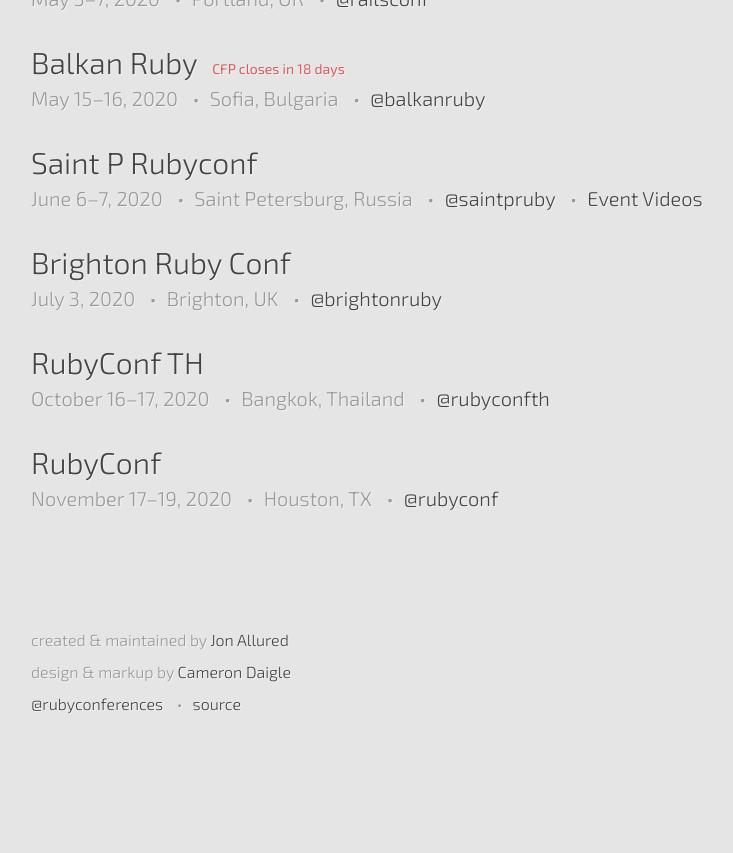
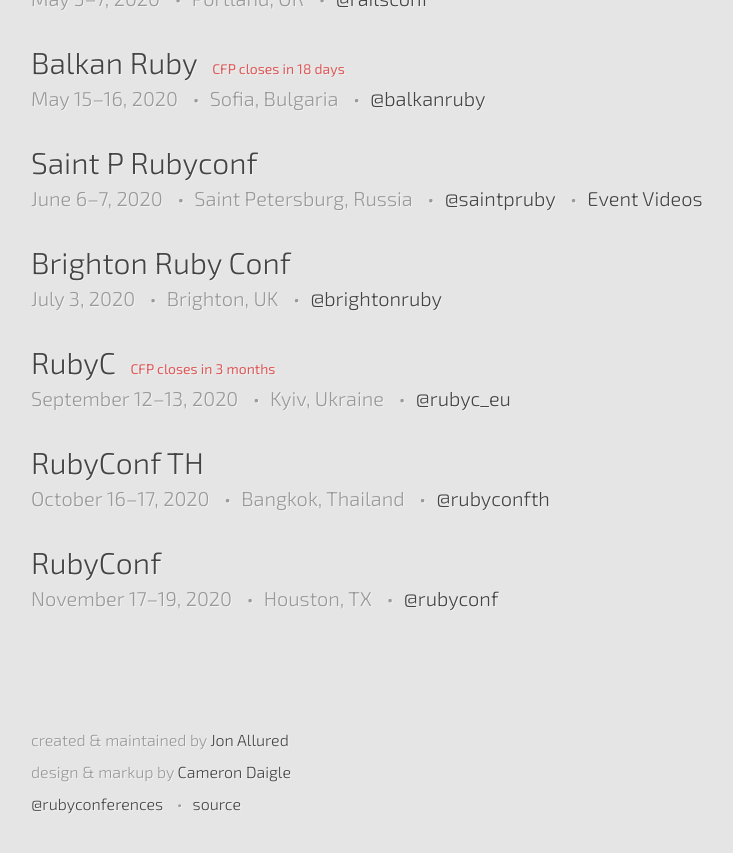
Before and after one commit to ruby-conferences/ruby-conferences.github.io, a Jekyll site: the page built from index.html, in a window 1280 px wide and 900 px high, scrolled down 1318 px. Shown: the top 853 px of the window, without its empty margins (209-942 px from the left). Built offline with Jekyll 4.4.1, drawn with Linux system fonts in a browser that asks for light colours; before the commit the page ends 2118 px from its top, so only the background shows below that.

Commit message:
Added RubyC 2020 (UA)

```diff
--- a/_data/conferences.yml
+++ b/_data/conferences.yml
@@ -1919,6 +1919,15 @@
   url: https://brightonruby.com
   twitter: brightonruby
 
+- name: RubyC
+  location: Kyiv, Ukraine
+  start_date: 2020-09-12
+  end_date: 2020-09-13
+  url: http://rubyc.eu/
+  twitter: rubyc_eu
+  cfp_phrase: CFP closes
+  cfp_date: 2020-03-31
+
 - name: RubyConf TH
   location: Bangkok, Thailand
   start_date: 2020-10-16
```
